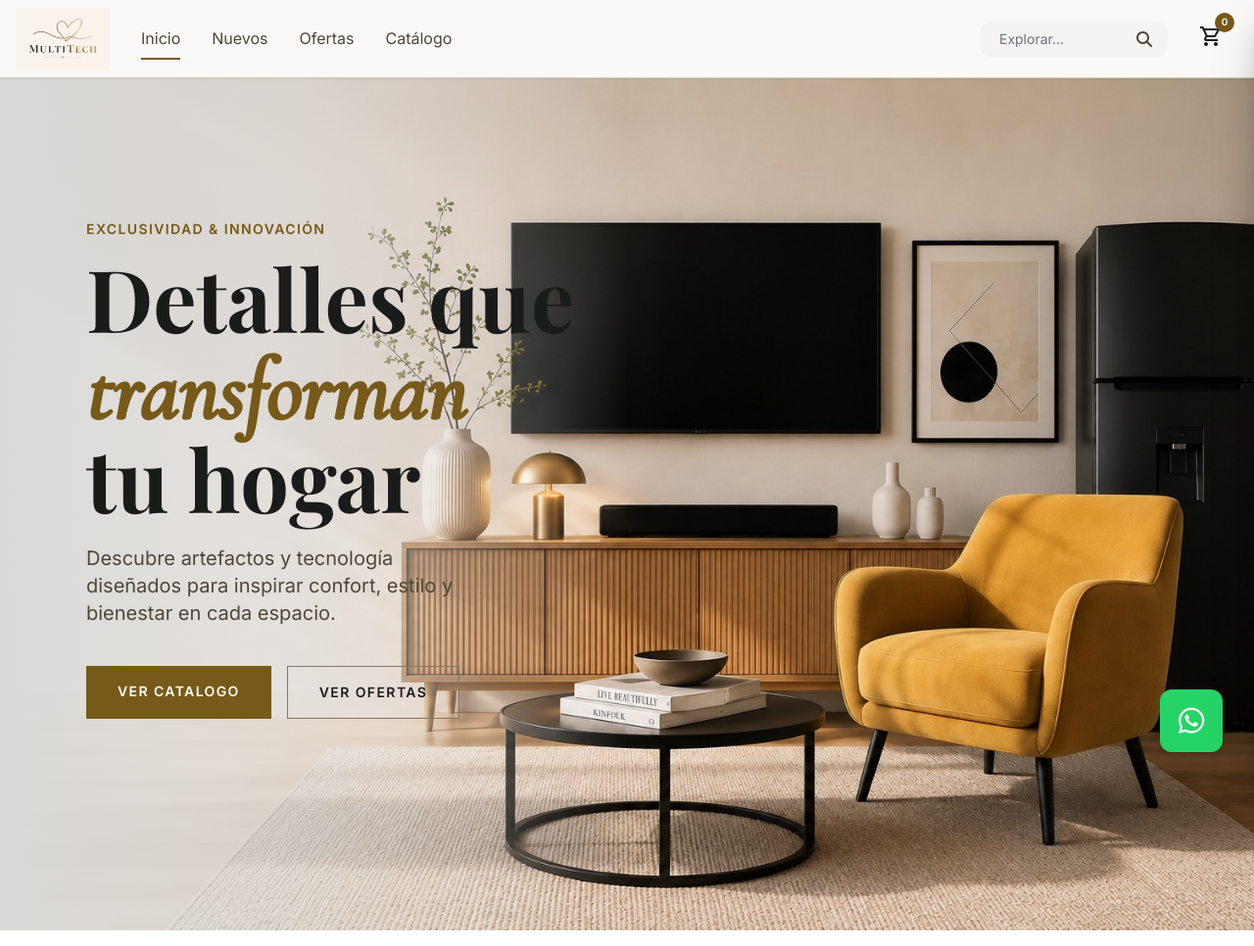
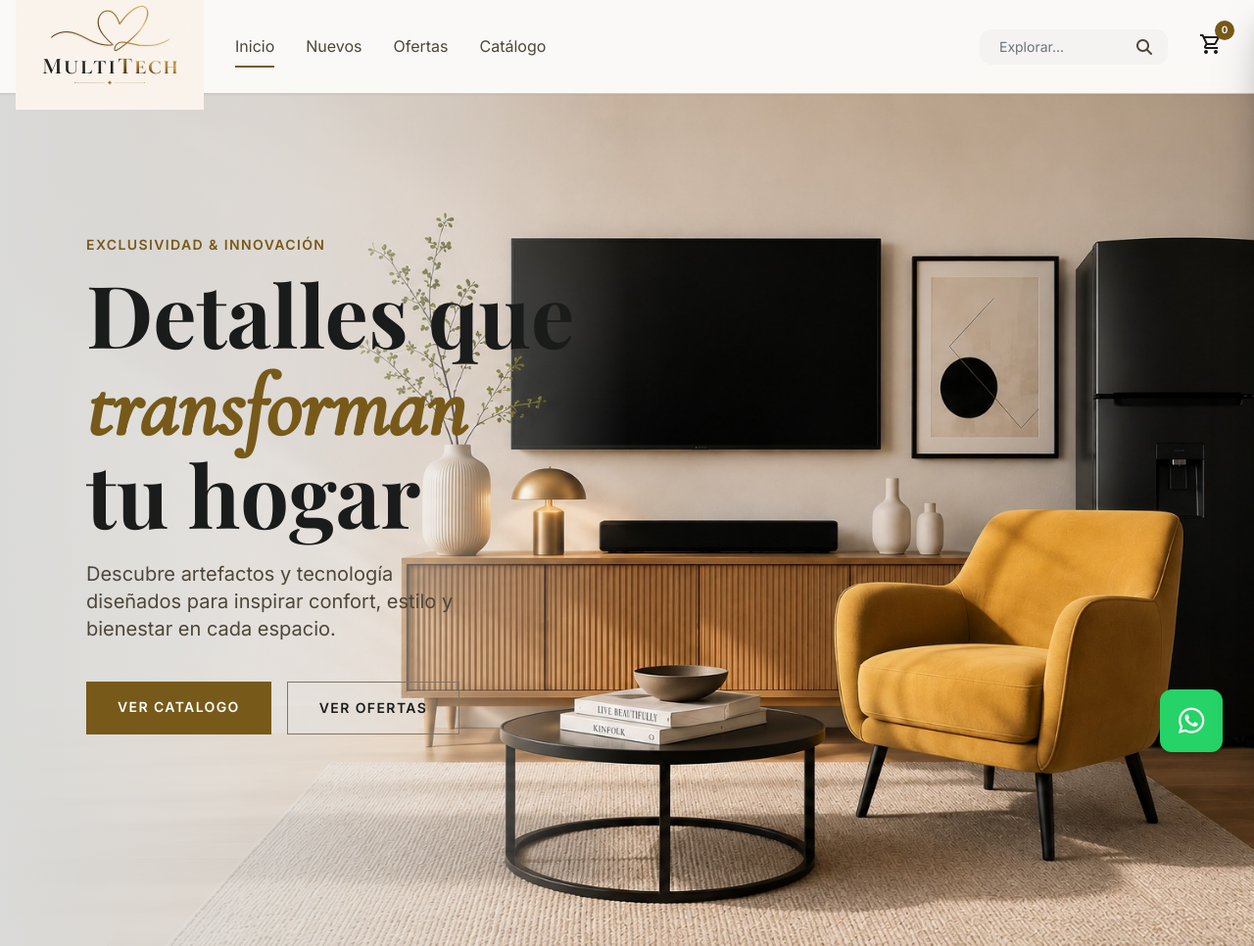
Before and after one commit to juanpis85/Multitech-pagina, a plain HTML site: page index.html in a window 1280 px wide. Shown: the top 966 px of the page at 98% size. Drawn offline with nearby package versions, Linux system fonts and the light colour scheme; no server answers.

Commit message:
Duplicar tamaño del logo y ajustar header

```diff
--- a/index.html
+++ b/index.html
@@ -24,11 +24,11 @@
 </head>
 <body class="bg-surface text-on-surface">
 <!-- Header -->
-<header class="fixed top-0 w-full z-50 bg-surface/90 backdrop-blur-md border-b border-outline-variant shadow-sm h-20">
+<header class="fixed top-0 w-full z-50 bg-surface/90 backdrop-blur-md border-b border-outline-variant shadow-sm h-24">
 <div class="max-w-container-max mx-auto px-gutter flex justify-between items-center h-full">
 <div class="flex items-center gap-8">
 <a class="flex items-center -ml-2" href="#" onclick="showPage('home'); return false;">
-<img alt="MultiTechco" class="h-16 w-auto" src="images/logo.png"/>
+<img alt="MultiTechco" class="h-32 w-auto" src="images/logo.png"/>
 </a>
 <nav class="hidden md:flex gap-8">
 <a class="font-body-md text-on-surface-variant hover:text-primary transition-colors py-2 active-nav" href="#" id="nav-inicio" onclick="showPage('home'); return false;">Inicio</a>
@@ -68,7 +68,7 @@
 </nav>
 </div>
 <!-- MAIN CONTENT -->
-<main class="pt-20">
+<main class="pt-24">
 <div class="page active" id="page-home">
 <!-- Editorial Hero Section -->
 <section class="relative h-[870px] overflow-hidden bg-surface-dim">
```
